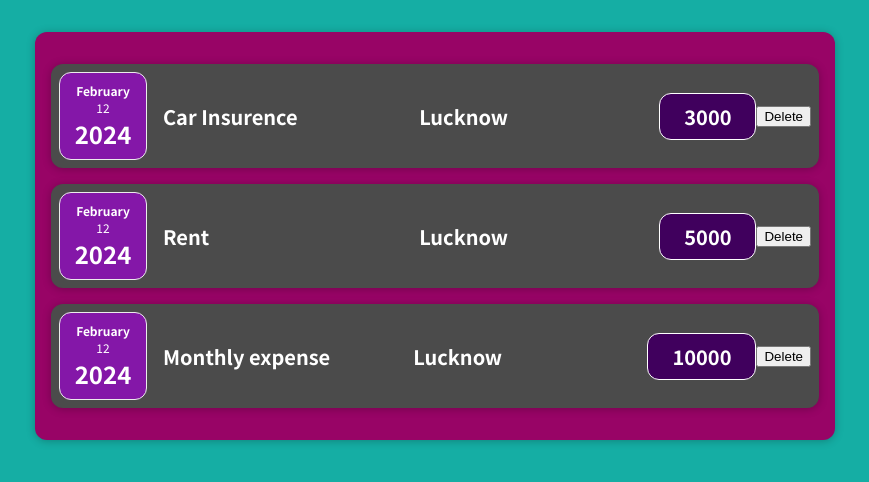
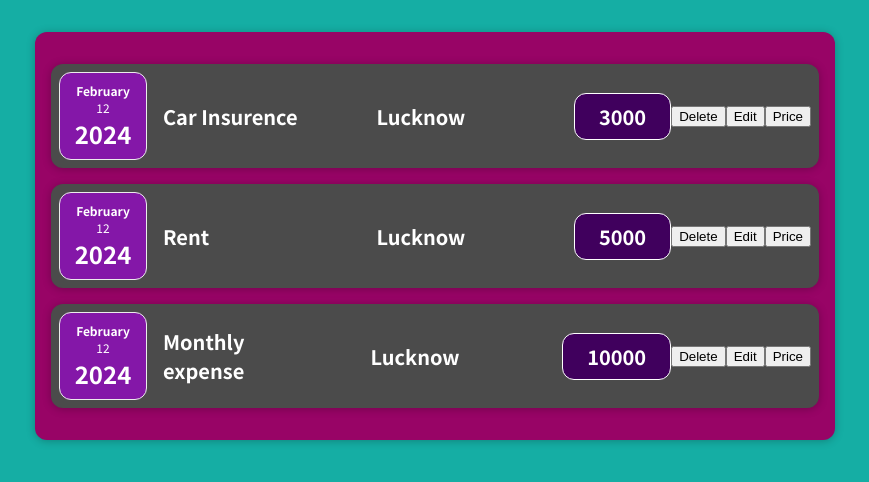
Before and after one commit to elite1003/ExpenseItem, a React (Create React App) app: page / in a window 1280 px wide. Shown: the top 482 px of the page, without its empty margins (205-1074 px from the left). Built offline with nearby package versions, Linux system fonts and the light colour scheme.

Commit message:
edit title,price button added

```diff
--- a/src/components/expense/ExpenseItem.jsx
+++ b/src/components/expense/ExpenseItem.jsx
@@ -2,23 +2,37 @@ import "./ExpenseItem.css";
 import ExpenseDate from "./ExpenseDate";
 import ExpenseDetail from "./ExpenseDetail";
 import Card from "../ui/Card";
+import { useState } from "react";
 
 const ExpenseItem = (props) => {
   const { expense } = props;
+  const [description, setDescription] = useState(expense.description);
+  const [amount, setAmount] = useState(expense.amount);
+  const editExpensePriceHandler = (event) => {
+    setAmount(100);
+  };
   const deleteExpenseItemHandler = (event) => {
-    event.preventDefault();
-    console.log("deleteExpenseItemHandler called", event);
+    console.log("deleteExpenseItemHandler called");
+  };
+  const editExpenseItemHandler = (event) => {
+    setDescription("updated");
   };
   return (
     <Card className="expense-item">
       <ExpenseDate date={expense.date} />
       <ExpenseDetail
-        description={expense.description}
+        description={description}
         locationOfExpenditure={expense.locationOfExpenditure}
-        amount={expense.amount}
+        amount={amount}
       />
       <button onClick={deleteExpenseItemHandler} type="button">
         Delete
+      </button>
+      <button onClick={editExpenseItemHandler} type="button">
+        Edit
+      </button>
+      <button onClick={editExpensePriceHandler} type="button">
+        Price
       </button>
     </Card>
   );
--- a/src/components/ui/Card.jsx
+++ b/src/components/ui/Card.jsx
@@ -1,4 +1,5 @@
 import "./Card.css";
+
 const Card = (props) => {
   const { className, children } = props;
   const classes = "card " + className;
```
